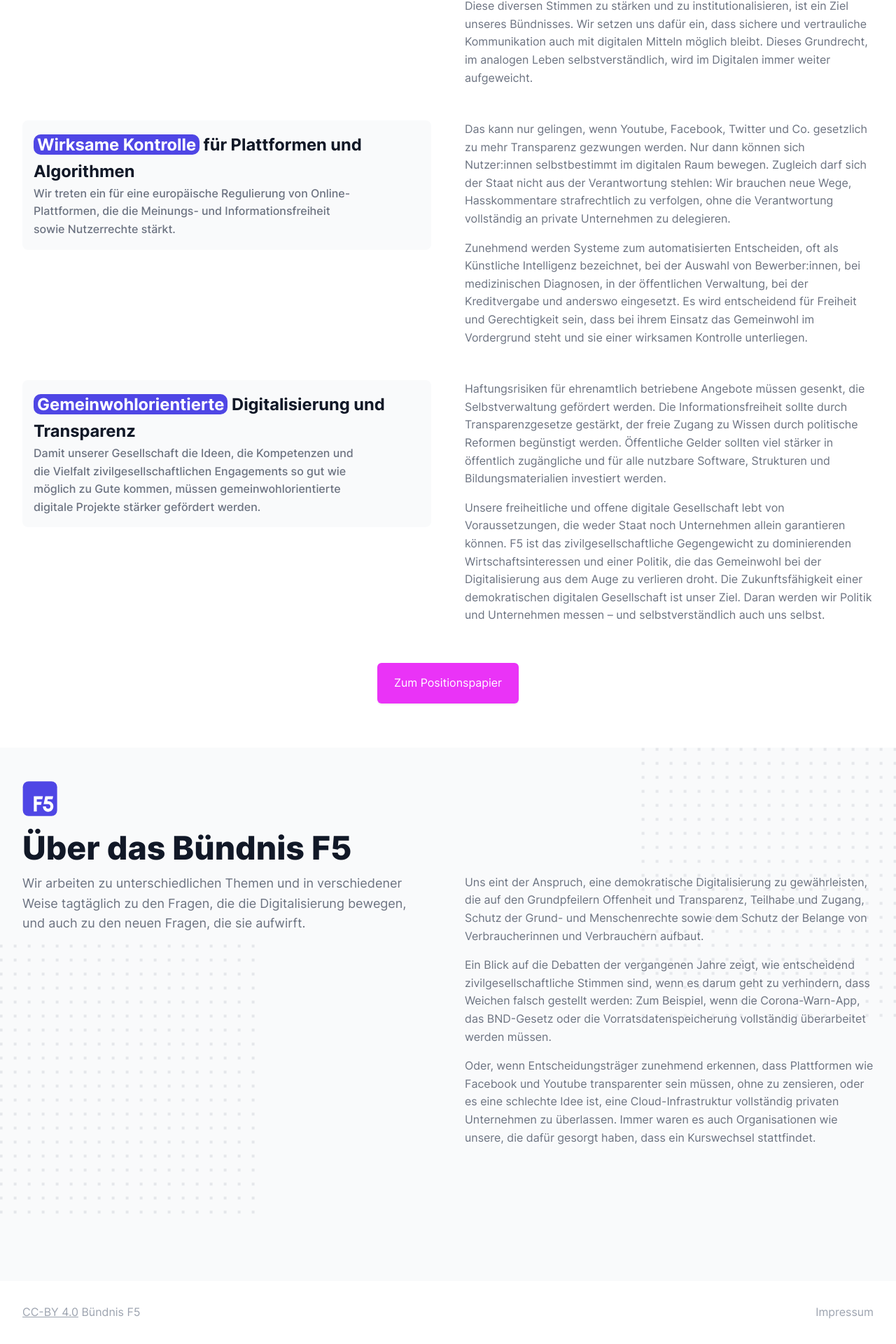
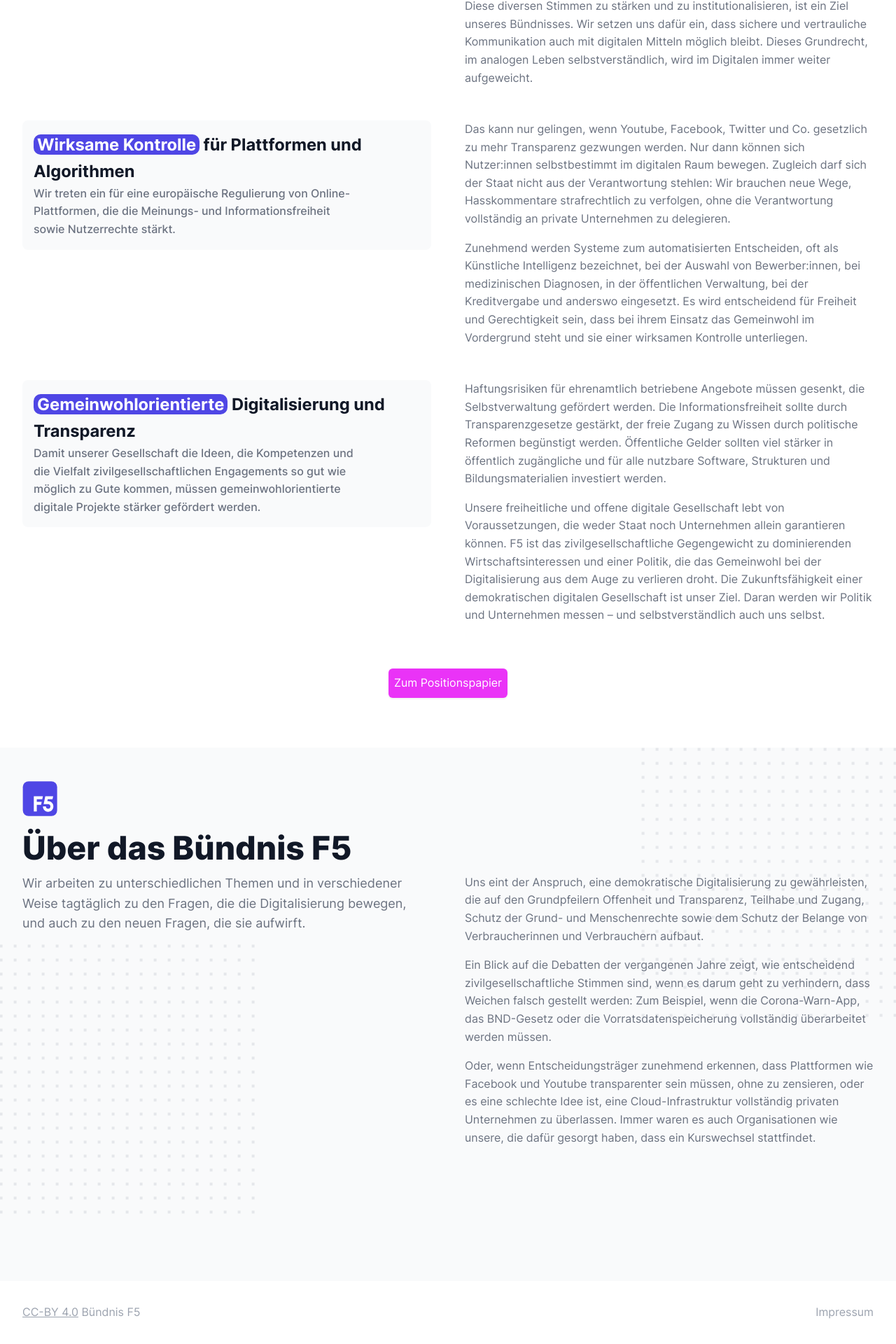
Before and after one commit to okfde/buendnis-f5, a Jekyll site: the page built from index.html, in a window 1280 px wide. Shown: the part 1015-2935 px from the top of the page at 70% size. Built offline with Jekyll 4.4.1, drawn with Linux system fonts in a browser that asks for light colours.

Commit message:
Update _custom.scss

```diff
--- a/_sass/_custom.scss
+++ b/_sass/_custom.scss
@@ -361,7 +361,7 @@ footer {
   background-color: $secondary;
   box-shadow: 0 0.125rem 0.125rem rgba(0, 0, 0, 0.05);
   border-radius: 0.375rem;
-  padding: 1rem 1.5rem;
+  padding: 0.5rem 0.5rem;
   margin-top: 1rem;
   text-decoration: none;
   transition: 0.3s ease-in-out;
```
